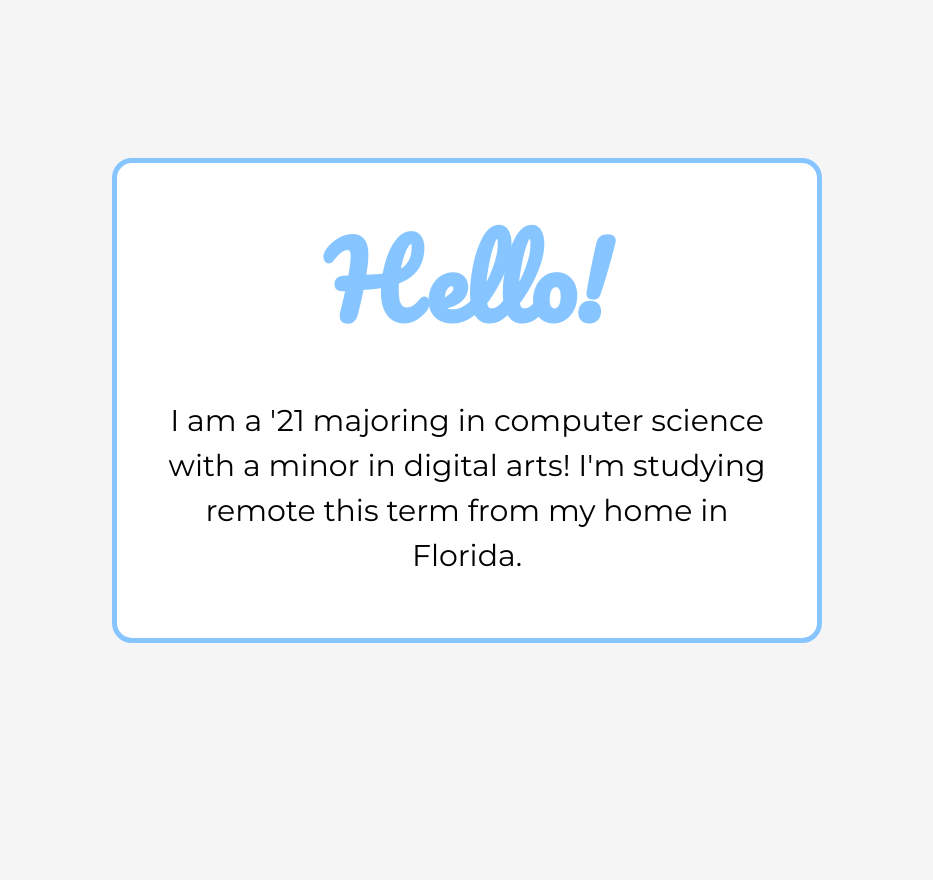
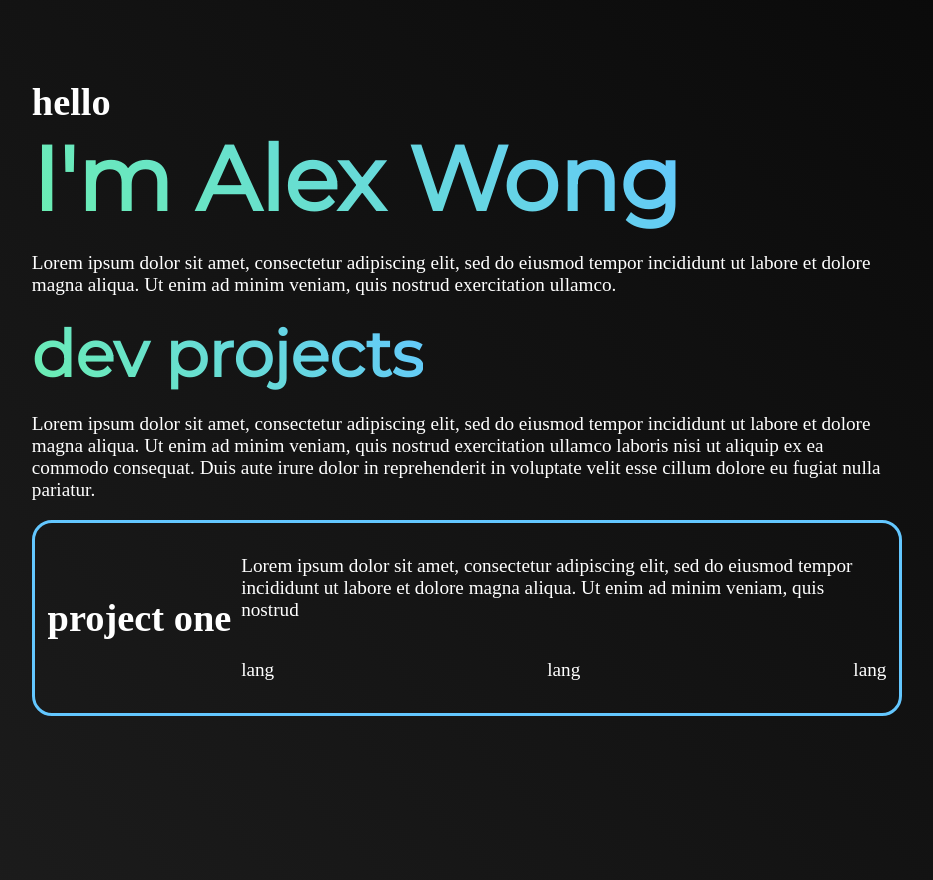
Before and after one commit to alexdavidwong/adwong.me, a plain HTML site: page index.html in a window 1280 px wide. Shown: the whole page, without its empty margins (173-1106 px from the left). Before the commit the page ends 800 px from the top, so only its background shows below. Drawn offline with Linux system fonts and the light colour scheme.

Commit message:
updated structure

```diff
--- a/index.html
+++ b/index.html
@@ -1,15 +1,12 @@
 <!--
     Alex Wong
-    CS52
-    3/30/21
-
-    Simple html page with a bio and some google font styling
+    Personal Website
 -->
 
 <!DOCTYPE html>
 <html>
     <head>
-        <title>Alex Wong Bio!</title>
+        <title>Alex Wong</title>
 
         <link rel="preconnect" href="https://fonts.gstatic.com">
         <link href="https://fonts.googleapis.com/css2?family=Montserrat&family=Pacifico&display=swap" rel="stylesheet">
@@ -17,12 +14,139 @@
         <link rel="stylesheet" href="style.css">
     </head>
     <body>
+
         <div class="bio">
-            <h1>Hello!</h1>
+            <h3>hello</h3>
+            <h1>I'm Alex Wong</h1>
             <p>
-                I am a '21 majoring in computer science with a minor in digital arts!
-                I'm studying remote this term from my home in Florida.
+                Lorem ipsum dolor sit amet, consectetur adipiscing elit, sed do eiusmod tempor incididunt ut labore et dolore magna aliqua. Ut enim ad minim veniam,
+                quis nostrud exercitation ullamco.
             </p>
         </div>
+
+        <div class="bio">
+            <h2>dev projects</h2>
+            <p>
+                Lorem ipsum dolor sit amet, consectetur adipiscing elit, sed do eiusmod tempor incididunt ut labore et dolore magna aliqua. Ut enim ad minim veniam,
+                quis nostrud exercitation ullamco laboris nisi ut aliquip ex ea commodo consequat. Duis aute irure dolor in
+                reprehenderit in voluptate velit esse cillum dolore eu fugiat nulla pariatur.
+            </p>
+        </div>
+
+        <div class="bio project-items-container">
+
+            <div class="project-item">
+
+                <h3 class="project-name">project one</h3>
+
+                <div class="item-description-container">
+
+                    <p>
+                        Lorem ipsum dolor sit amet, consectetur adipiscing elit, sed do eiusmod tempor incididunt ut labore et dolore magna aliqua.
+                        Ut enim ad minim veniam, quis nostrud
+                    </p>
+
+                    <div class="software-used-container">
+
+                        <p>lang</p>
+                        <p>lang</p>
+                        <p>lang</p>
+
+                    </div>
+                </div>
+            </div>
+        </div>
+
+
+        <!--
+
+        <section class="resume-content" id="coding-projects">
+
+
+
+            <p>
+                Lorem ipsum dolor sit amet, consectetur adipiscing elit, sed do eiusmod tempor incididunt ut labore et dolore magna aliqua. Ut enim ad minim veniam,
+                quis nostrud exercitation ullamco laboris nisi ut aliquip ex ea commodo consequat. Duis aute irure dolor in
+                reprehenderit in voluptate velit esse cillum dolore eu fugiat nulla pariatur.
+            </p>
+
+            <div class="project-items-container">
+
+                <div class="project-item">
+
+                    <h3>project one</h3>
+
+                    <div class="item-description-container">
+
+                        <p>
+                            Lorem ipsum dolor sit amet, consectetur adipiscing elit, sed do eiusmod tempor incididunt ut labore et dolore magna aliqua.
+                            Ut enim ad minim veniam, quis nostrud
+                        </p>
+
+                        <div class="software-used-container">
+
+                            <p>lang</p>
+                            <p>lang</p>
+                            <p>lang</p>
+
+                        </div>
+
+
+                    </div>
+
+                </div>
+
+                <div class="project-item">
+
+                    <h3>project two</h3>
+
+                    <div class="item-description-container">
+
+                        <p>
+                            Lorem ipsum dolor sit amet, consectetur adipiscing elit, sed do eiusmod tempor incididunt ut labore et dolore magna aliqua.
+                            Ut enim ad minim veniam, quis nostrud
+                        </p>
+
+                        <div class="software-used-container">
+
+                            <p>lang</p>
+                            <p>lang</p>
+                            <p>lang</p>
+
+                        </div>
+
+
+                    </div>
+
+                </div>
+
+                <div class="project-item">
+
+                    <h3>project two</h3>
+
+                    <div class="item-description-container">
+
+                        <p1>
+                            Lorem ipsum dolor sit amet, consectetur adipiscing elit, sed do eiusmod tempor incididunt ut labore et dolore magna aliqua.
+                            Ut enim ad minim veniam, quis nostrud
+                        </p1>
+
+                        <div class="software-used-container">
+
+                            <p2>lang</p2>
+                            <p2>lang</p2>
+                            <p2>lang</p2>
+
+                        </div>
+
+
+                    </div>
+
+                </div>
+
+            </div>
+
+        </section>
+        -->
     </body>
 </html>
--- a/style.css
+++ b/style.css
@@ -1,57 +1,104 @@
 /*
     Alex Wong
-    CS52
-    3/30/21
+    Personal portfolio site
 
     Special feature: the box enlarges on hover.
-
     Used css-tricks.com and w3schools.com for refreshers on individual css things
 */
 
+:root {
+    --primary-gradient: linear-gradient(45deg, #6BEFB0, #63C7FF);;
+    --active-gradient: linear-gradient(45deg,#1D7249, #005F94);
+    --background-gradient: linear-gradient(45deg,#1D1D1D, #090909);
+    --text-primary-color: #fff;
+}
+
 body {
+    margin: 0;
     padding: 0;
-    margin: 0;
+
+    padding-top: 10vh;
 
     width: 100vw;
     height: 100vh;
 
-    background-color: rgb(245, 245, 245);
+    background-image: var(--background-gradient);
 
     /* adopted from https://www.w3schools.com/css/css3_flexbox_container.asp */
     /* used as more of a quick refresh */
+
     display: flex;
     flex-direction: column;
-    justify-content: center;
-}
-
-h1 {
-    font-family: 'Pacifico', cursive;
-    color: rgb(134, 197, 255);
-    font-size: 100px;
-    margin: 0;
+    align-items: center;
 }
 
 p {
-    font-size: 30px;
+    color: var(--text-primary-color);
+    font-size: 1.5vw;
+}
+
+h1, h2{
     font-family: 'Montserrat', sans-serif;
-    line-height: 150%;
+    font-size: 7vw;
+    background: var(--primary-gradient);
+    background-clip: text;
+    -webkit-background-clip: text;
+    -webkit-text-fill-color: transparent;
+
+    margin: 0;
+    padding: 0;
+}
+
+h2 {
+    font-size: 5vw;
+}
+
+h3 {
+    color: var(--text-primary-color);
+    font-size: 3vw;
+
+    margin: 0;
+    padding: 0;
 }
 
 .bio {
-    margin: auto;
-    width: 50%;
-    text-align: center;
+    display: flex;
+    flex-direction: column;
+    align-items: flex-start;
+    justify-content: space-around;
 
-    background-color: #fff;
-    border: 5px solid rgb(134, 197, 255);
-    border-radius: 20px;
-    padding: 30px;
-
-    /* adopted from https://css-tricks.com/different-transitions-for-hover-on-hover-off/ */
-    /* used as more of a quick refresh */
-    transition: all 1s;
+    width: 68%;
 }
 
-.bio:hover {
-    transform: scale(1.05);
+.project-items-container {
+
 }
+
+.project-name {
+    width: 30%;
+}
+
+.project-item {
+    display: flex;
+    flex-direction: row;
+    align-items: center;
+
+    padding: 1vw;
+
+    border: 3px solid #63C7FF;
+    border-radius: 20px;
+}
+
+.project-item:hover {
+    background-image: var(--active-gradient);
+}
+
+.item-description-container {
+    width: 100%;
+}
+
+.software-used-container {
+    display: flex;
+    flex-direction: row;
+    justify-content: space-between;
+}
```
